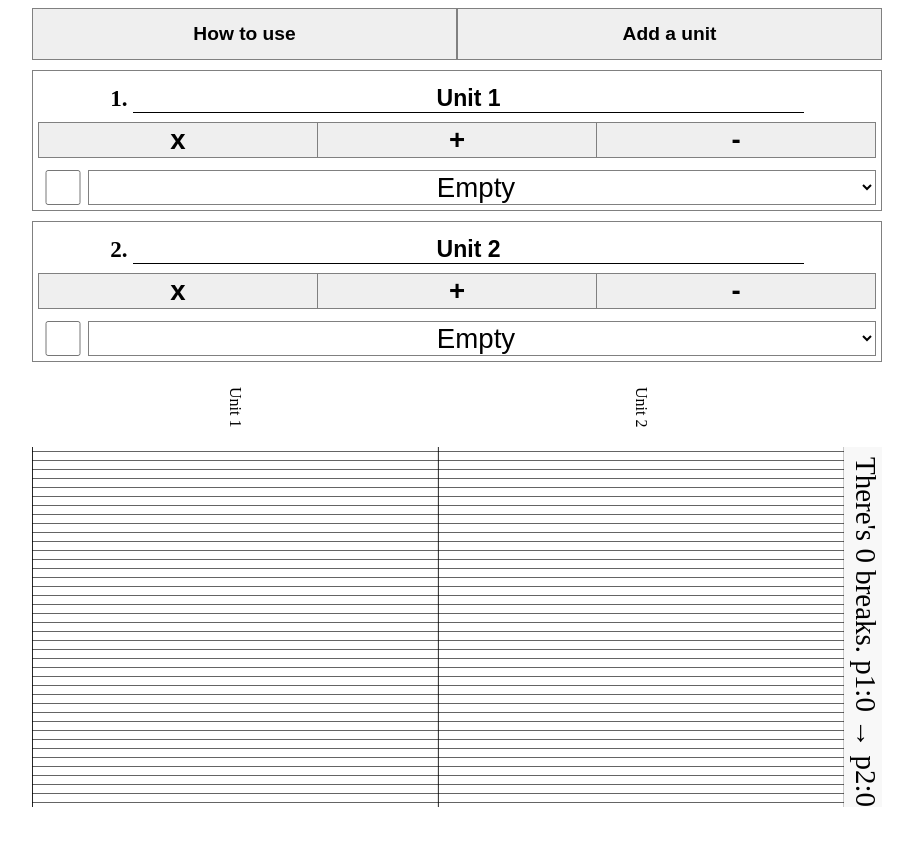
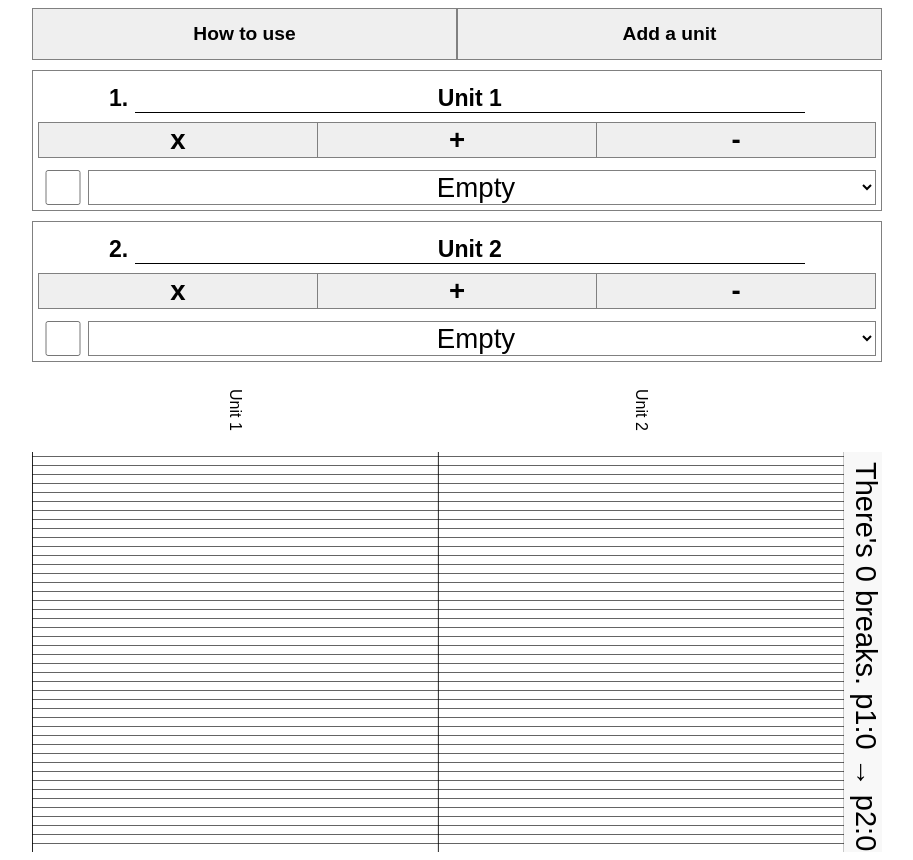
Before and after one commit to Lia-mon/chain, a SvelteKit app: page / in a window 1280 px wide. Shown: the whole page, without its empty margins (183-1096 px from the left). Before the commit the page ends 815 px from the top, so only its background shows below. Built offline with nearby package versions, Linux system fonts and the light colour scheme.

Commit message:
fonties?

```diff
--- a/src/routes/+page.svelte
+++ b/src/routes/+page.svelte
@@ -184,4 +184,7 @@ button{
     margin-top: 12%;
 }
 
+:global(*){
+    font-family: sans-serif;
+}
 </style>
```
